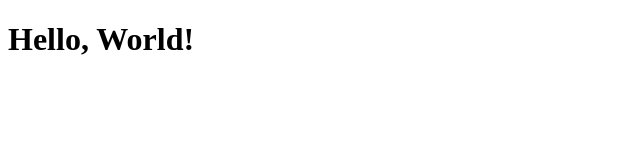
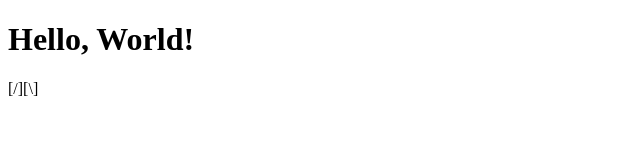
Before and after one commit to JacRaySmith/CS3338-first-project, a plain HTML site: page index.html in a window 1280 px wide. Shown: the full height of the page, 0-640 px from the left. Drawn offline with Linux system fonts and the light colour scheme.

Commit message:
Add paragraph with special characters to index.html

```diff
--- a/index.html
+++ b/index.html
@@ -7,5 +7,6 @@
 </head>
 <body>
     <h1>Hello, World!</h1>
+    <p>[/][\]</p>
 </body>
 </html>
```
